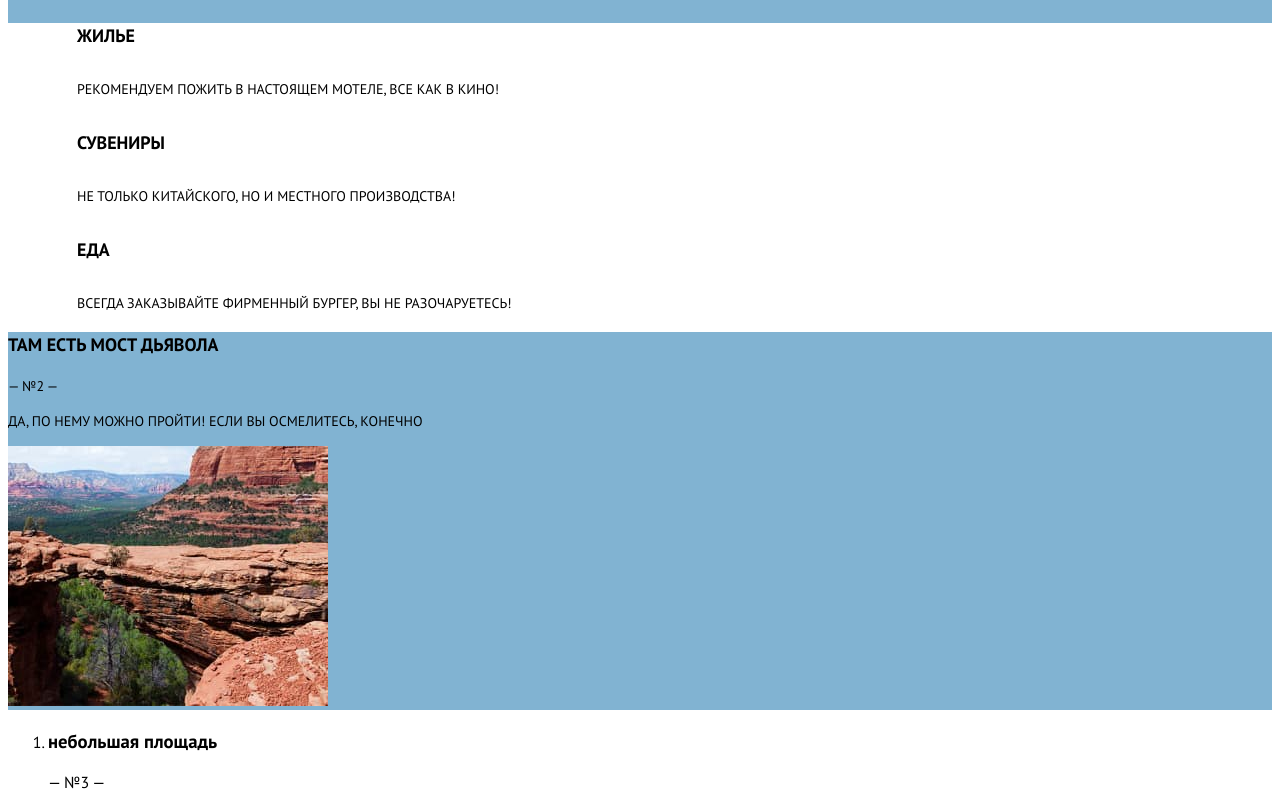
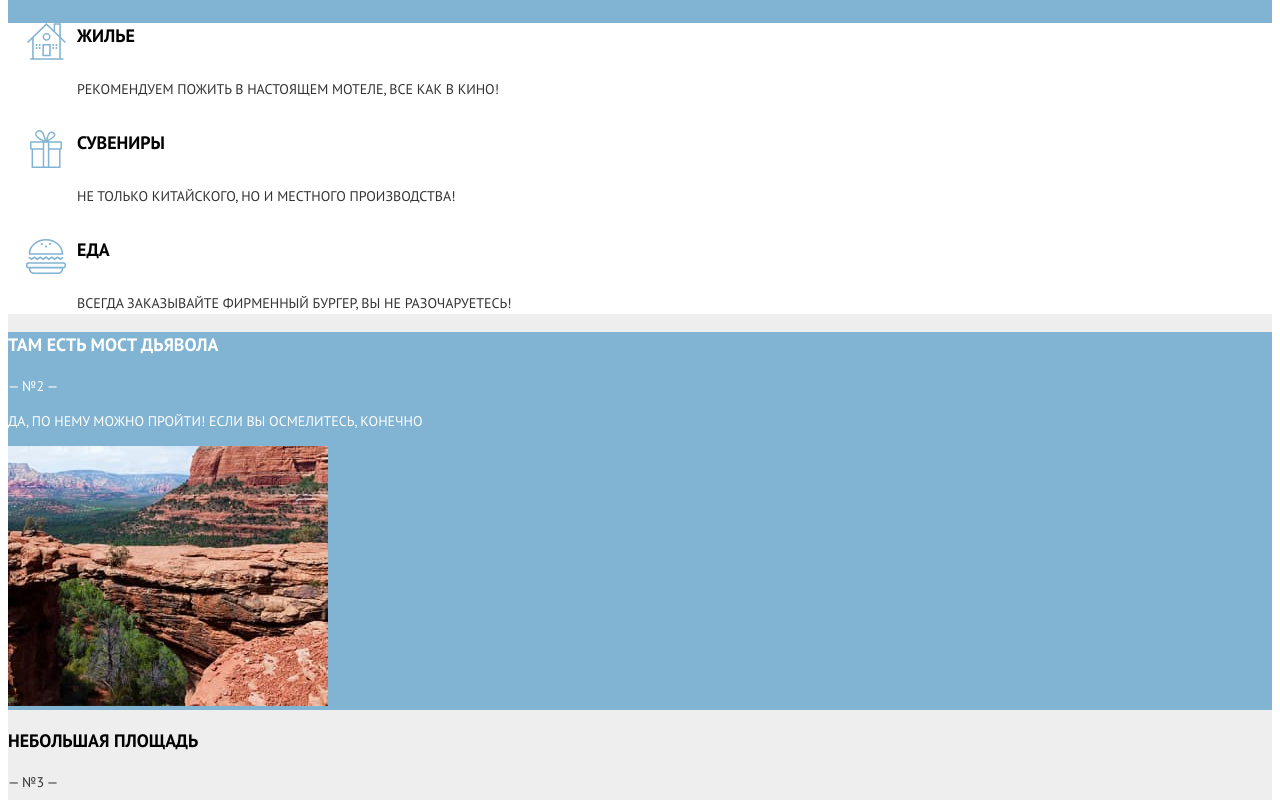
Before and after one commit to Xaba73/Sedona-Adaptiv, a website: page source/index.html in a window 1280 px wide. Shown: the part 1180-1980 px from the top of the page. Drawn offline with nearby package versions, Linux system fonts and the light colour scheme; files that its build step writes are made by us from their sources.

Commit message:
Базовая стилизация, остался футер

```diff
--- a/source/index.html
+++ b/source/index.html
@@ -81,7 +81,7 @@
       </section>
       <ol class="advantages__list">
         <li class="advantages__item">
-          <h3 class="advantages__title">небольшая площадь</h3>
+          <h3 class="advantages__title">Небольшая площадь</h3>
           <p class="advantages__number">— №3 —</p>
           <p class="advantages__description">Все интересные места находятся очень близко</p>
         </li>
--- a/source/sass/blocks/advantages.scss
+++ b/source/sass/blocks/advantages.scss
@@ -0,0 +1,22 @@
+.advantages {
+  background-color: $grey;
+}
+
+.advantages__list {
+  list-style: none;
+  margin: 0;
+  padding: 0;
+}
+
+.advantages__title {
+  font-weight: bold;
+  font-size: 18px;
+  line-height: 26px;
+}
+
+.advantages__number,
+.advantages__description {
+  font-size: 14px;
+  color: $black-100;
+  line-height: 21px;
+}
--- a/source/sass/blocks/features.scss
+++ b/source/sass/blocks/features.scss
@@ -1,20 +1,49 @@
 .features {
   background-color: white;
 }
-.features__list{
+
+.features__list {
   list-style: none;
   margin: 0;
   padding: 0;
 }
-.features__item{
+
+.features__item {
   padding-left: 69px;
+  position: relative;
+
+  &::before {
+    content: "";
+    position: absolute;
+    width: 40px;
+    height: 38px;
+    left: 18px;
+    background-repeat: no-repeat;
+    background-position: center center;
+  }
+
+  &--house::before {
+    background-image: url(../../img/icon-house.svg);
+  }
+
+  &--souvenir::before {
+    background-image: url(../../img/icon-souvenir.svg);
+  }
+
+  &--food::before {
+    background-image: url(../../img/icon-food.svg);
+  }
 }
-.features__title{
+
+.features__title {
   font-weight: bold;
   font-size: 18px;
   line-height: 26px;
+  color: black;
 }
-.features__description{
+
+.features__description {
   font-size: 14px;
   line-height: 21px;
+  color: $black-100;
 }
--- a/source/sass/blocks/main-advantages.scss
+++ b/source/sass/blocks/main-advantages.scss
@@ -1,17 +1,20 @@
 .main-advantages {
   background-color: $blue;
-  text-transform: uppercase;
+  color: white;
 }
+
 .main-advantages__title {
   font-size: 18px;
   font-weight: bold;
   line-height: 26px;
 }
-.main-advantages__number{
+
+.main-advantages__number {
   font-size: 14px;
   line-height: 21px;
 }
-.main-advantages__description{
+
+.main-advantages__description {
   font-size: 14px;
   line-height: 21px;
 }
--- a/source/sass/blocks/main-nav.scss
+++ b/source/sass/blocks/main-nav.scss
@@ -13,7 +13,6 @@
   font-size: 18px;
   line-height: 40px;
   color: $white;
-  text-transform: uppercase;
   text-decoration: none;
 }
 
--- a/source/sass/blocks/page-promo.scss
+++ b/source/sass/blocks/page-promo.scss
@@ -1,12 +1,11 @@
-.page-promo{
-  text-transform: uppercase;
-}
 .page-promo__title {
   font-weight: bold;
   font-size: 18px;
   line-height: 26px;
 }
-.page-promo__description{
+
+.page-promo__description {
   font-size: 14px;
   line-height: 24px;
+  color: $black-100;
 }
--- a/source/sass/blocks/page.scss
+++ b/source/sass/blocks/page.scss
@@ -1,4 +1,5 @@
-.page{
+.page {
   font-family: "PT Sans", sans-serif;
   font-weight: normal;
+  text-transform: uppercase;
 }
--- a/source/sass/global/variables.scss
+++ b/source/sass/global/variables.scss
@@ -1,4 +1,4 @@
-// Colors
-
-$blue: #81B3D2;
+$blue: #81b3d2;
 $white: #ffffff;
+$black-100: #333333;
+$grey: #eeeeee;
```
Also changed, not shown: source/img/icon-food.svg (added), source/img/icon-house.svg (added), source/img/icon-souvenir.svg (added).
